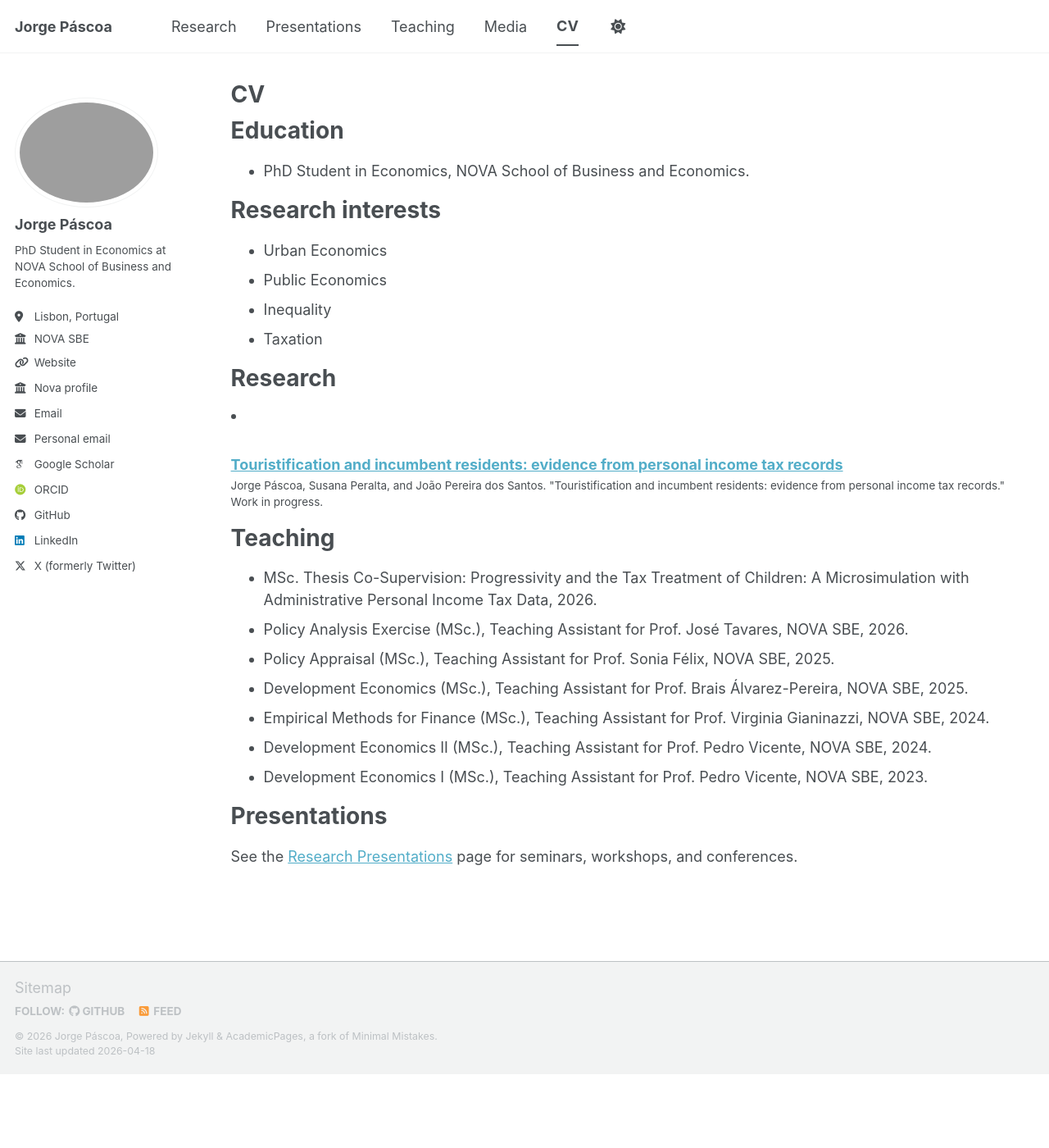
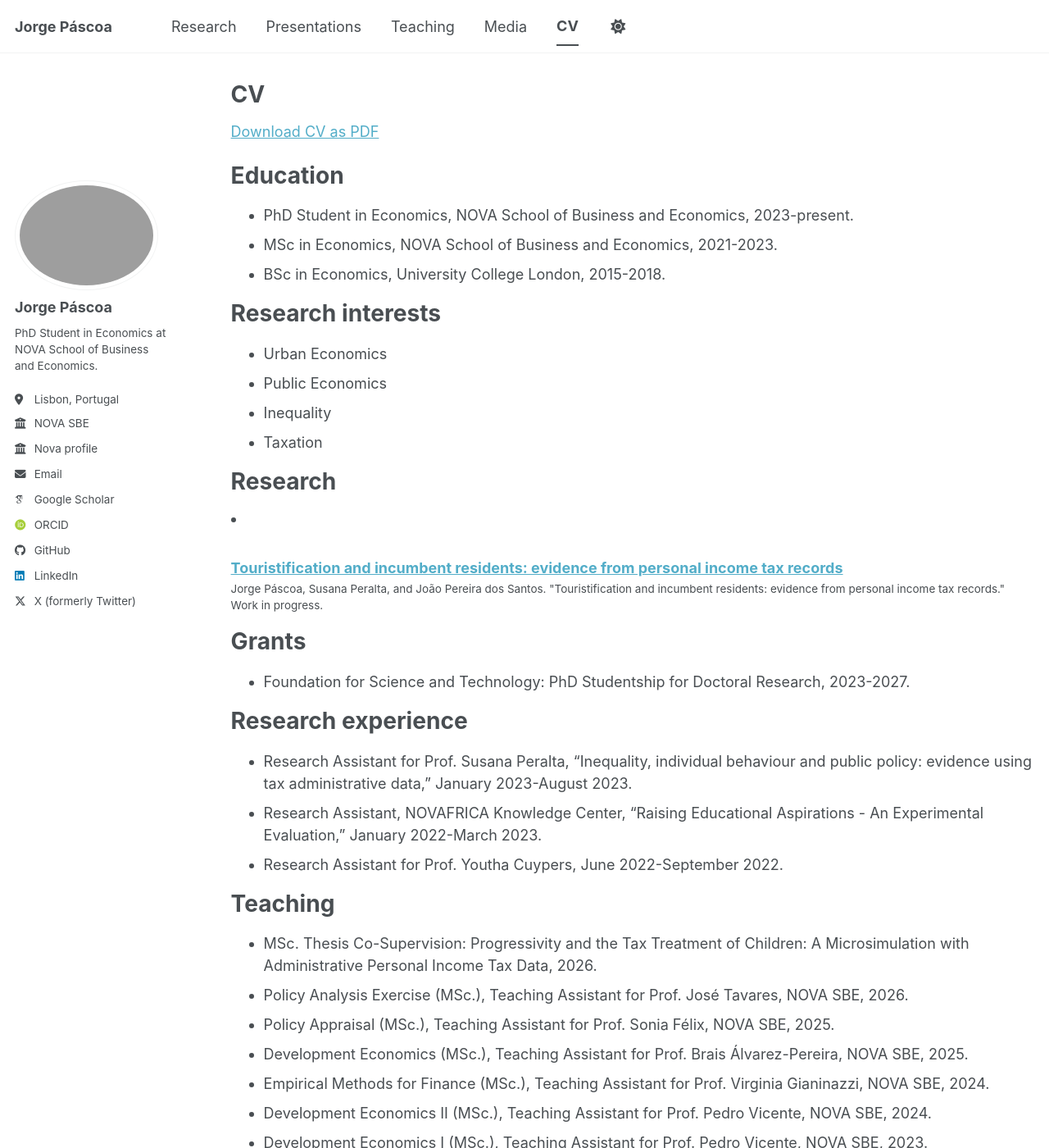
Before and after one commit to jorgepascoa/jorgepascoa.github.io, a Jekyll site: the page built from _pages/cv.md, in a window 1280 px wide and 1400 px high. Shown: the whole window at 82% size. Built offline with Jekyll 4.4.1, drawn with Linux system fonts in a browser that asks for light colours; some web fonts are replaced; a script bundle is joined from its source files by our own code; library files that are not in the unit come from our copies; some of the changed text lies outside the part shown.

Commit message:
Update sidebar media CV and layout

```diff
--- a/_config.yml
+++ b/_config.yml
@@ -30,8 +30,8 @@ author:
   location         : "Lisbon, Portugal"
   employer         : "NOVA SBE"
   uri              : "https://www.novasbe.unl.pt/en/"
-  email            : "jorge.ferreira@novasbe.pt"
-  email2           : "jorgepaulojp@gmail.com"
+  email            : "jorgepaulojp@gmail.com"
+  email2           : # email
   nova_profile     : "https://www.novasbe.unl.pt/en/programs/phds/phd-in-economics-finance/phd-students/current-phd-students/id/1326/jorge-ferreira?destination=/career/starting-your-career-far-home&page=3"
 
   # Academic websites
--- a/_includes/author-profile.html
+++ b/_includes/author-profile.html
@@ -28,10 +28,11 @@
         <li class="author__desktop"><i class="fas fa-fw fa-location-dot icon-pad-right" aria-hidden="true"></i>{{ author.location }}</li>
       {% endif %}
       {% if author.employer %}
-        <li class="author__desktop"><i class="fas fa-fw fa-building-columns icon-pad-right" aria-hidden="true"></i>{{ author.employer }}</li>
-      {% endif %}
-      {% if author.uri %}
-        <li><a href="{{ author.uri }}"><i class="fas fa-fw fa-link icon-pad-right" aria-hidden="true"></i>{{ site.data.ui-text[site.locale].website_label | default: "Website" }}</a></li>
+        {% if author.uri %}
+          <li class="author__desktop"><a href="{{ author.uri }}"><i class="fas fa-fw fa-building-columns icon-pad-right" aria-hidden="true"></i>{{ author.employer }}</a></li>
+        {% else %}
+          <li class="author__desktop"><i class="fas fa-fw fa-building-columns icon-pad-right" aria-hidden="true"></i>{{ author.employer }}</li>
+        {% endif %}
       {% endif %}
       {% if author.nova_profile %}
         <li><a href="{{ author.nova_profile }}"><i class="fas fa-fw fa-building-columns icon-pad-right" aria-hidden="true"></i>Nova profile</a></li>
--- a/_pages/cv.md
+++ b/_pages/cv.md
@@ -9,9 +9,13 @@ redirect_from:
 
 {% include base_path %}
 
+[Download CV as PDF](/files/Jorge_Pascoa_CV.pdf)
+
 Education
 ======
-* PhD Student in Economics, NOVA School of Business and Economics.
+* PhD Student in Economics, NOVA School of Business and Economics, 2023-present.
+* MSc in Economics, NOVA School of Business and Economics, 2021-2023.
+* BSc in Economics, University College London, 2015-2018.
 
 Research interests
 ======
@@ -26,6 +30,16 @@ Research
   {% include archive-single-cv.html %}
 {% endfor %}
 
+Grants
+======
+* Foundation for Science and Technology: PhD Studentship for Doctoral Research, 2023-2027.
+
+Research experience
+======
+* Research Assistant for Prof. Susana Peralta, "Inequality, individual behaviour and public policy: evidence using tax administrative data," January 2023-August 2023.
+* Research Assistant, NOVAFRICA Knowledge Center, "Raising Educational Aspirations - An Experimental Evaluation," January 2022-March 2023.
+* Research Assistant for Prof. Youtha Cuypers, June 2022-September 2022.
+
 Teaching
 ======
 * MSc. Thesis Co-Supervision: Progressivity and the Tax Treatment of Children: A Microsimulation with Administrative Personal Income Tax Data, 2026.
@@ -39,3 +53,23 @@ Teaching
 Presentations
 ======
 See the [Research Presentations](/presentations/) page for seminars, workshops, and conferences.
+
+Scientific consulting
+======
+* Fundação Francisco Manuel dos Santos (FFMS).
+* SIC Notícias.
+
+Other professional experience
+======
+* Expert in Economic Content, AICEP - Portuguese Agency for Investment and Trade, April 2022-September 2022.
+* Applications Consultant, Capgemini, October 2019-June 2021.
+
+Languages and software
+======
+* Languages: Portuguese, English, Spanish, French, Arabic.
+* Software: Stata, R, LaTeX, MATLAB, Python, SQL, QGIS, Microsoft Office.
+
+Certificates
+======
+* Microsoft Office Expert (MOS) Certification.
+* Programming Essentials in Python.
--- a/_sass/layout/_sidebar.scss
+++ b/_sass/layout/_sidebar.scss
@@ -18,10 +18,10 @@
   }
 
   @media screen and (min-width: $sidebar-screen-min-width) {
-    height: 100vh;
-    overflow-y: auto;               // Add scrollbar if the sidebar is too long
-    position: fixed;
-    padding-top: $masthead-height;
+    height: auto;
+    overflow-y: visible;
+    position: relative;
+    padding-top: 0;
   }
 
   @include breakpoint($large) {
```
Also changed, not shown: _pages/media.md (+1 -1 lines), 1 other file.
